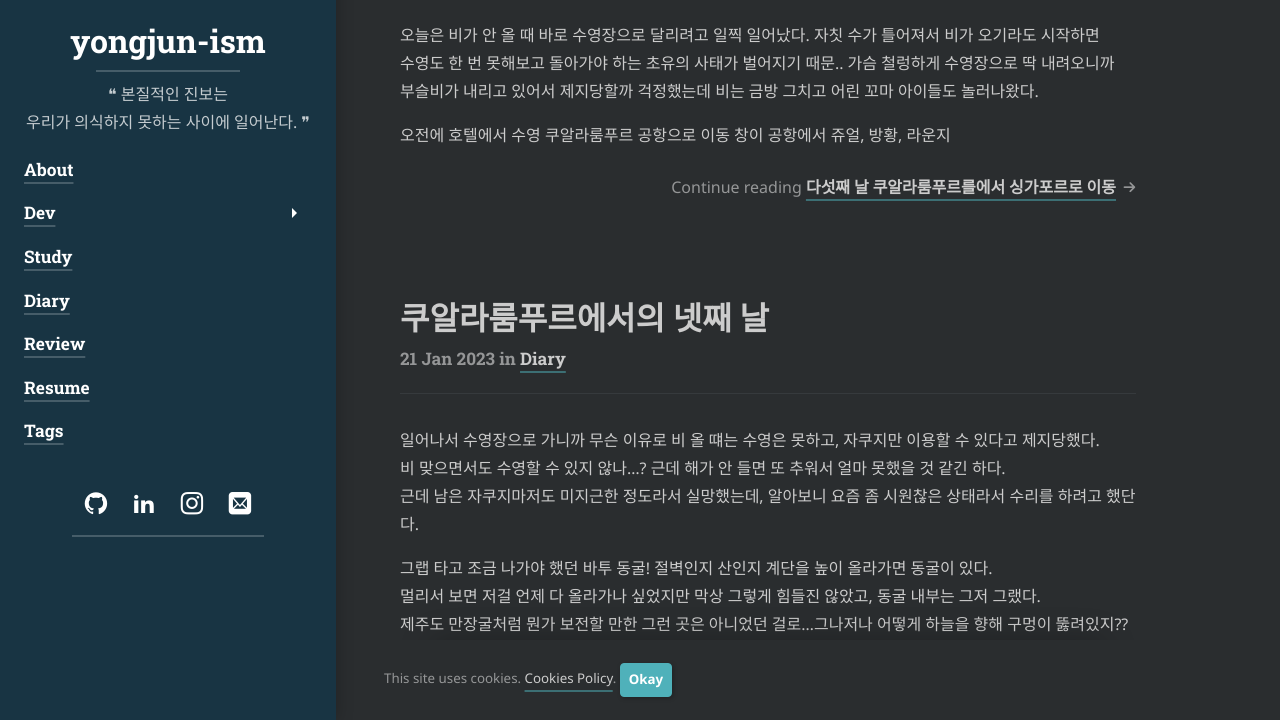
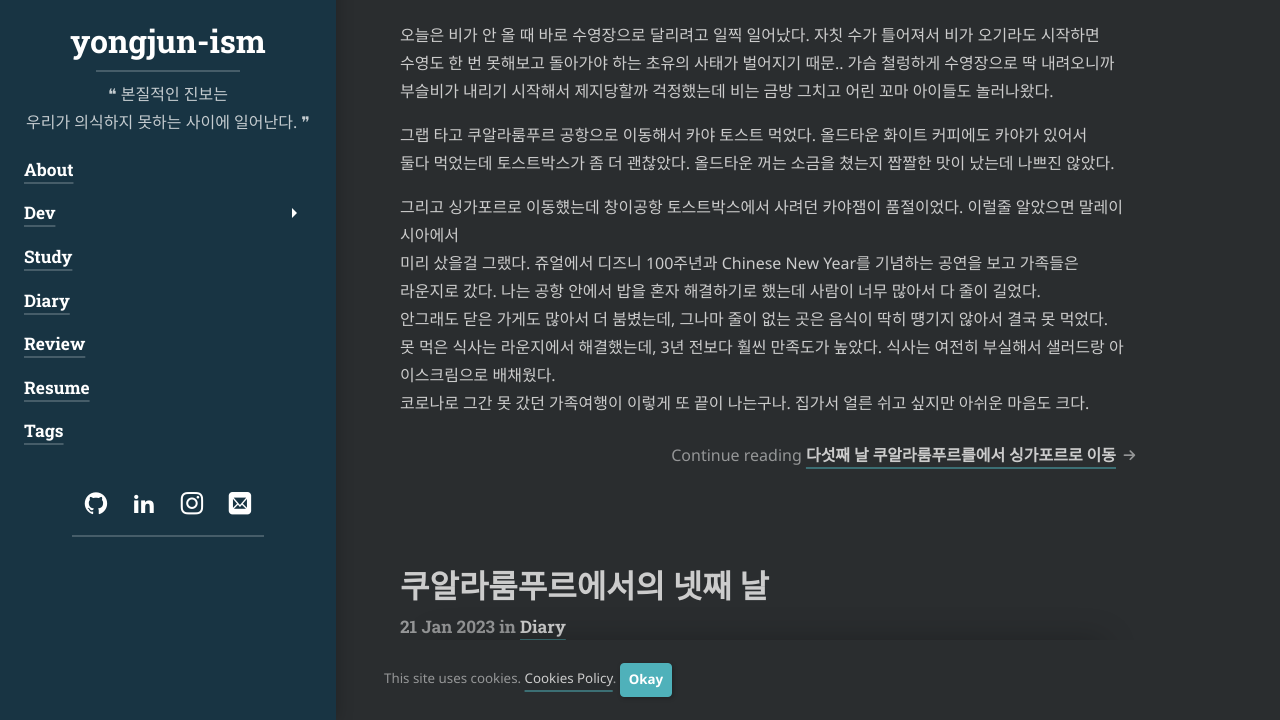
Before and after one commit to yongjunism/yongjunism.github.io, a Jekyll site: the page built from index.md, in a window 1280 px wide and 900 px high, scrolled down 16355 px, cut to the strip 180-900 px from the top of the window. Built offline with Jekyll 4.4.1, drawn with Linux system fonts in a browser that asks for light colours; cached includes are drawn as plain includes; nearby versions of some CDN libraries; some web fonts are replaced; library files that are not in the unit come from our copies.

Commit message:
Update a post

```diff
--- a/_posts/diary/2023-01-22-fifth-day-at-kuala-lumpur-and-singapore.md
+++ b/_posts/diary/2023-01-22-fifth-day-at-kuala-lumpur-and-singapore.md
@@ -7,8 +7,14 @@ category: diary
 
 오늘은 비가 안 올 때 바로 수영장으로 달리려고 일찍 일어났다. 자칫 수가 틀어져서 비가 오기라도 시작하면<br>
 수영도 한 번 못해보고 돌아가야 하는 초유의 사태가 벌어지기 때문.. 가슴 철렁하게 수영장으로 딱 내려오니까<br>
-부슬비가 내리고 있어서 제지당할까 걱정했는데 비는 금방 그치고 어린 꼬마 아이들도 놀러나왔다.<br>
+부슬비가 내리기 시작해서 제지당할까 걱정했는데 비는 금방 그치고 어린 꼬마 아이들도 놀러나왔다.<br>
 
-오전에 호텔에서 수영
-쿠알라룸푸르 공항으로 이동
-창이 공항에서 쥬얼, 방황, 라운지
+그랩 타고 쿠알라룸푸르 공항으로 이동해서 카야 토스트 먹었다. 올드타운 화이트 커피에도 카야가 있어서<br>
+둘다 먹었는데 토스트박스가 좀 더 괜찮았다. 올드타운 꺼는 소금을 쳤는지 짭짤한 맛이 났는데 나쁘진 않았다.<br>
+
+그리고 싱가포르로 이동헀는데 창이공항 토스트박스에서 사려던 카야잼이 품절이었다. 이럴줄 알았으면 말레이시아에서<br>
+미리 샀을걸 그랬다. 쥬얼에서 디즈니 100주년과 Chinese New Year를 기념하는 공연을 보고 가족들은<br>
+라운지로 갔다. 나는 공항 안에서 밥을 혼자 해결하기로 했는데 사람이 너무 많아서 다 줄이 길었다.<br>
+안그래도 닫은 가게도 많아서 더 붐볐는데, 그나마 줄이 없는 곳은 음식이 딱히 떙기지 않아서 결국 못 먹었다.<br>
+못 먹은 식사는 라운지에서 해결했는데, 3년 전보다 훨씬 만족도가 높았다. 식사는 여전히 부실해서 샐러드랑 아이스크림으로 배채웠다.<br>
+코로나로 그간 못 갔던 가족여행이 이렇게 또 끝이 나는구나. 집가서 얼른 쉬고 싶지만 아쉬운 마음도 크다.
```
